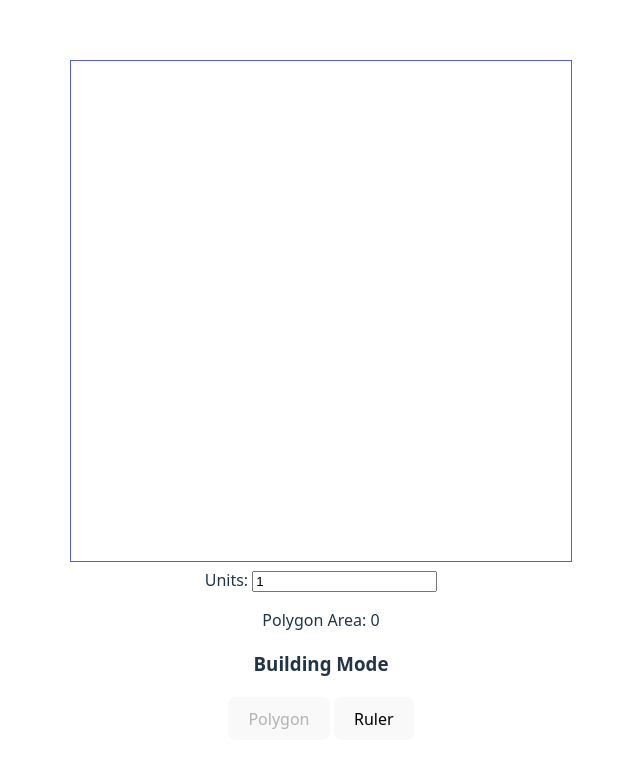
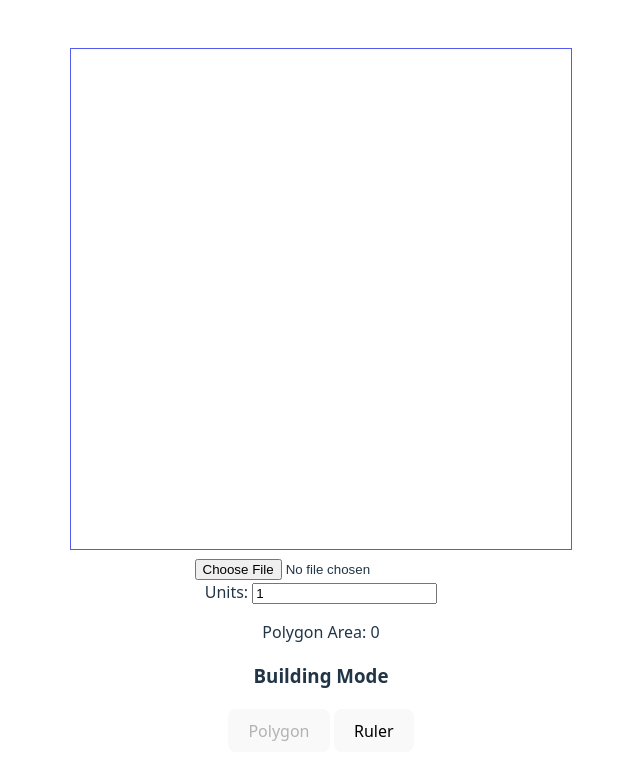
Before and after one commit to schebl/area, a Svelte app: page / in a window 1280 px wide. Shown: the top 780 px of the page, without its empty margins (319-959 px from the left). Built offline with nearby package versions, Linux system fonts and the light colour scheme.

Commit message:
add custom canvas background setting

```diff
--- a/src/App.svelte
+++ b/src/App.svelte
@@ -63,6 +63,24 @@
         }
     }
 
+    function handleSetImage(event: Event) {
+        const input = event.target as HTMLInputElement;
+        if (!input.files || input.files.length < 1) {
+            return;
+        }
+
+        const file = input.files[0];
+        if (!file) {
+            return;
+        }
+
+        const reader = new FileReader();
+        reader.onload = (e) => {
+            canvas.style.backgroundImage = `url(${e.target.result})`;
+        };
+        reader.readAsDataURL(file);
+    }
+
     $effect(() => {
         const cnv = new Canvas(canvas);
         cnv.clear();
@@ -81,6 +99,8 @@
     ></canvas>
 
     <div>
+        <input type="file" accept="image/*" onchange={handleSetImage}>
+
         <div>
             Units: <input type="number" bind:value={units}>
         </div>
@@ -110,5 +130,9 @@
 <style>
     canvas {
         border: 1px solid #535bf2;
+        background-repeat: no-repeat;
+        background-size: contain;
+        background-position-y: center;
+        background-position-x: center;
     }
 </style>
```
